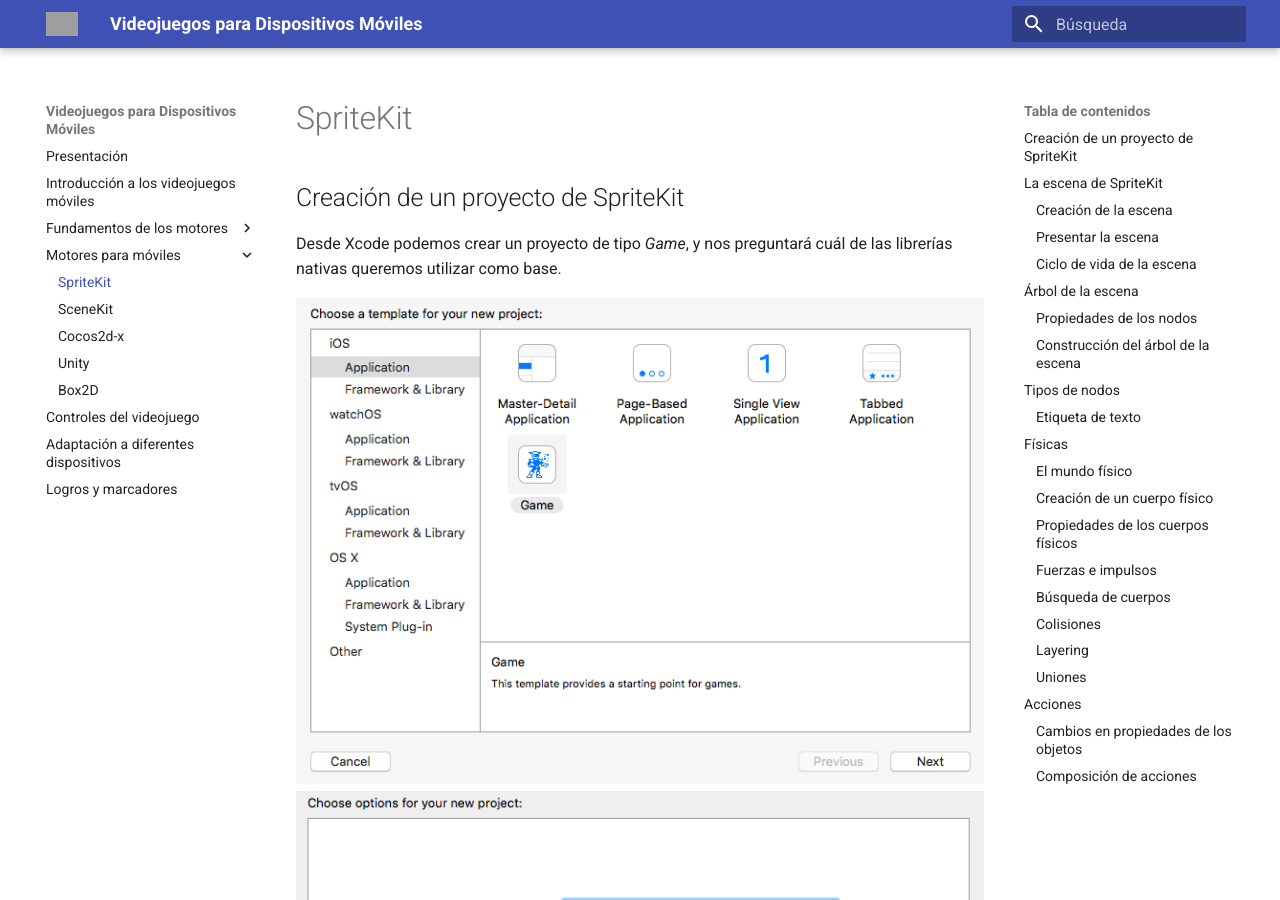
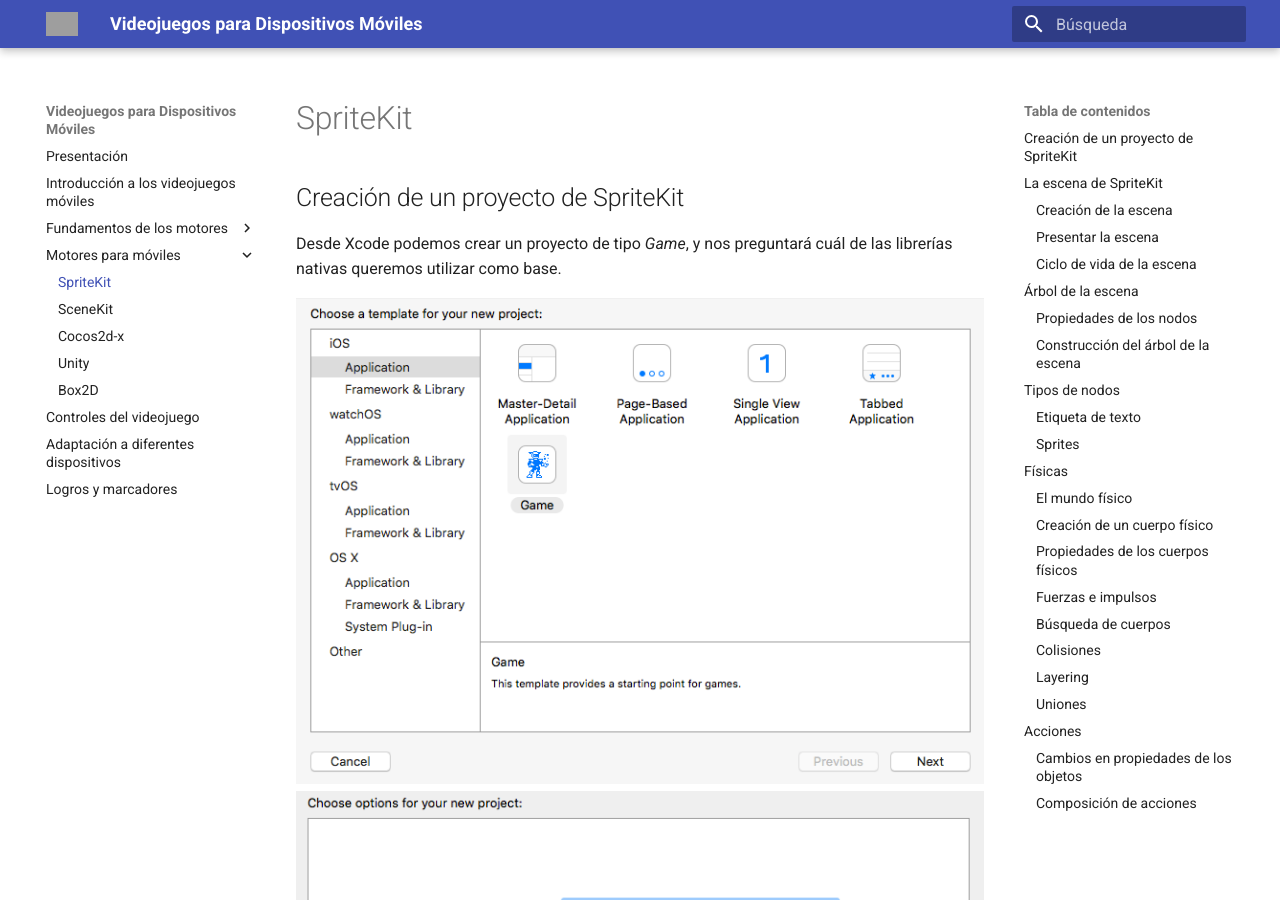
Before and after one commit to mastermoviles/videojuegos-moviles, an MkDocs documentation site: the page built from docs/spritekit.md, in a window 1280 px wide and 900 px high. Built offline with MkDocs 1.6.1 and Material for MkDocs 9.7.7, drawn with Linux system fonts in a browser that asks for light colours; formulas are drawn with MathJax 3; grey boxes are pictures that could not be loaded.

Commit message:
Update spritekit.md
Minor fix

```diff
--- a/docs/spritekit.md
+++ b/docs/spritekit.md
@@ -171,7 +171,7 @@
 
 Este tipo de nodos nos permitirá cambiar además el tipo de fuente, su color, o la alineación del texto.
 
-#### Sprites
+### Sprites
 
 El tipo de nodo más importante en un videojuego es el _sprite_, que representa aquellas entidades que aparecen en la escena (personajes, objetos, etc), y que se muestran como una imagen o una animación. Podemos crear un _sprite_ a partir del nombre de la imagen que queremos que muestre:
 
```
